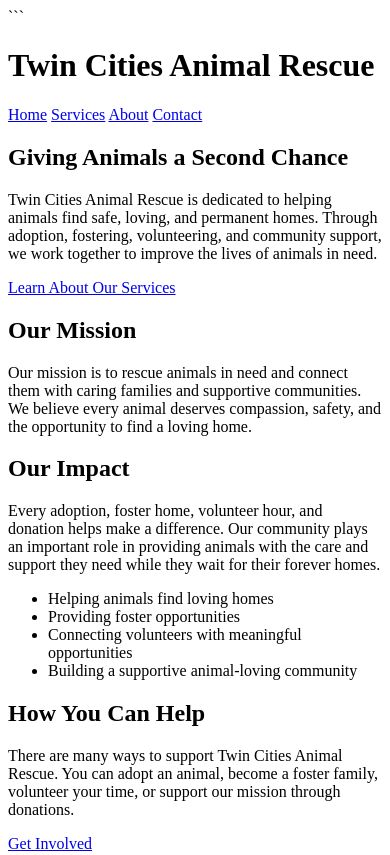
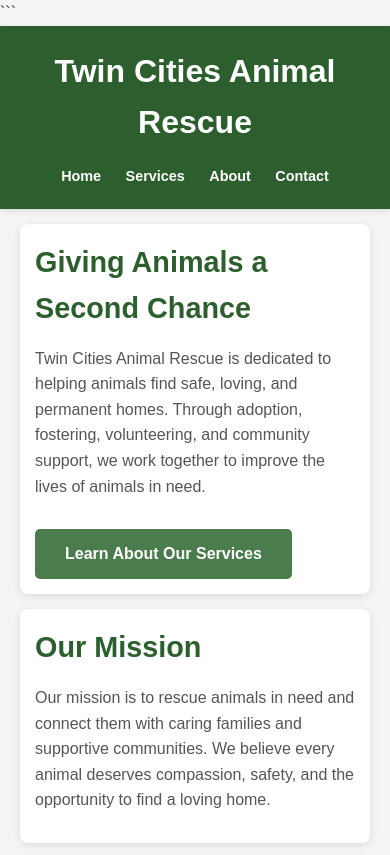
Before and after one commit to Brelee35/Twin-City-Rescue, a plain HTML site: page index.html in a window 390 px wide. Shown: the top 855 px of the page. Drawn offline with Linux system fonts and the light colour scheme.

Commit message:
Refactor CSS for layout and responsive design
Added styles for body, header, navigation, main content, sections, buttons, and footer. Included responsive design for better mobile viewing.

```diff
--- a/style.css
+++ b/style.css
@@ -1,33 +1,120 @@
-<!DOCTYPE html>
-<html lang="en">
-<head>
-    <meta charset="UTF-8">
-    <meta name="viewport" content="width=device-width, initial-scale=1.0">
-    <title>Twin Cities Animal Rescue - Services</title>
-    <link rel="stylesheet" href="style.css">
-</head>
+* {
+    margin: 0;
+    padding: 0;
+    box-sizing: border-box;
+}
 
-<body>
+body {
+    font-family: Arial, sans-serif;
+    line-height: 1.6;
+    color: #333;
+    background-color: #f4f4f4;
+}
 
-    <header>
-        <h1>Twin Cities Animal Rescue</h1>
+header {
+    background-color: #2c5f2d;
+    color: white;
+    padding: 20px;
+    text-align: center;
+    box-shadow: 0 2px 5px rgba(0, 0, 0, 0.1);
+}
 
-        <nav>
-            <a href="index.html">Home</a>
-            <a href="services.html">Services</a>
-            <a href="about.html">About</a>
-            <a href="contact.html">Contact</a>
-        </nav>
-    </header>
+header h1 {
+    font-size: 2.5em;
+    margin-bottom: 15px;
+}
 
-    <main>
-        <h2>Our Services</h2>
-        <p>Learn more about adoption, fostering, and volunteering with Twin Cities Animal Rescue.</p>
-    </main>
+nav {
+    margin-top: 15px;
+}
 
-    <footer>
-        <p>&copy; 2026 Twin Cities Animal Rescue</p>
-    </footer>
+nav a {
+    color: white;
+    text-decoration: none;
+    margin: 0 20px;
+    font-weight: bold;
+    transition: color 0.3s;
+}
 
-</body>
-</html>
+nav a:hover {
+    color: #a8d5a8;
+}
+
+main {
+    max-width: 1000px;
+    margin: 30px auto;
+    padding: 0 20px;
+}
+
+section {
+    background-color: white;
+    margin: 20px 0;
+    padding: 25px;
+    border-radius: 8px;
+    box-shadow: 0 2px 8px rgba(0, 0, 0, 0.1);
+}
+
+section h2 {
+    color: #2c5f2d;
+    margin-bottom: 15px;
+    font-size: 1.8em;
+}
+
+section p {
+    margin-bottom: 15px;
+    color: #555;
+}
+
+section ul {
+    margin-left: 20px;
+    color: #555;
+}
+
+section li {
+    margin-bottom: 10px;
+}
+
+.button {
+    display: inline-block;
+    background-color: #4a7c4e;
+    color: white;
+    padding: 12px 30px;
+    text-decoration: none;
+    border-radius: 5px;
+    font-weight: bold;
+    transition: background-color 0.3s;
+    margin-top: 15px;
+}
+
+.button:hover {
+    background-color: #2c5f2d;
+}
+
+footer {
+    background-color: #2c5f2d;
+    color: white;
+    text-align: center;
+    padding: 20px;
+    margin-top: 30px;
+}
+
+/* Responsive Design */
+@media (max-width: 768px) {
+    header h1 {
+        font-size: 2em;
+    }
+
+    nav a {
+        margin: 0 10px;
+        font-size: 0.9em;
+    }
+
+    main {
+        margin: 15px auto;
+    }
+
+    section {
+        margin: 15px 0;
+        padding: 15px;
+    }
+}
```
